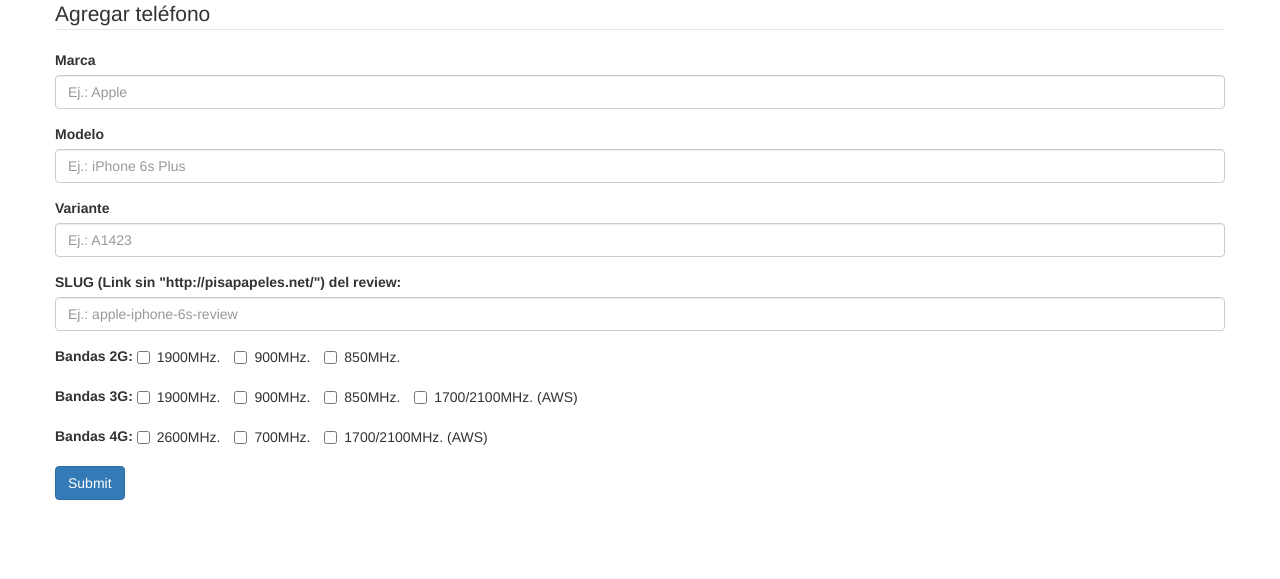
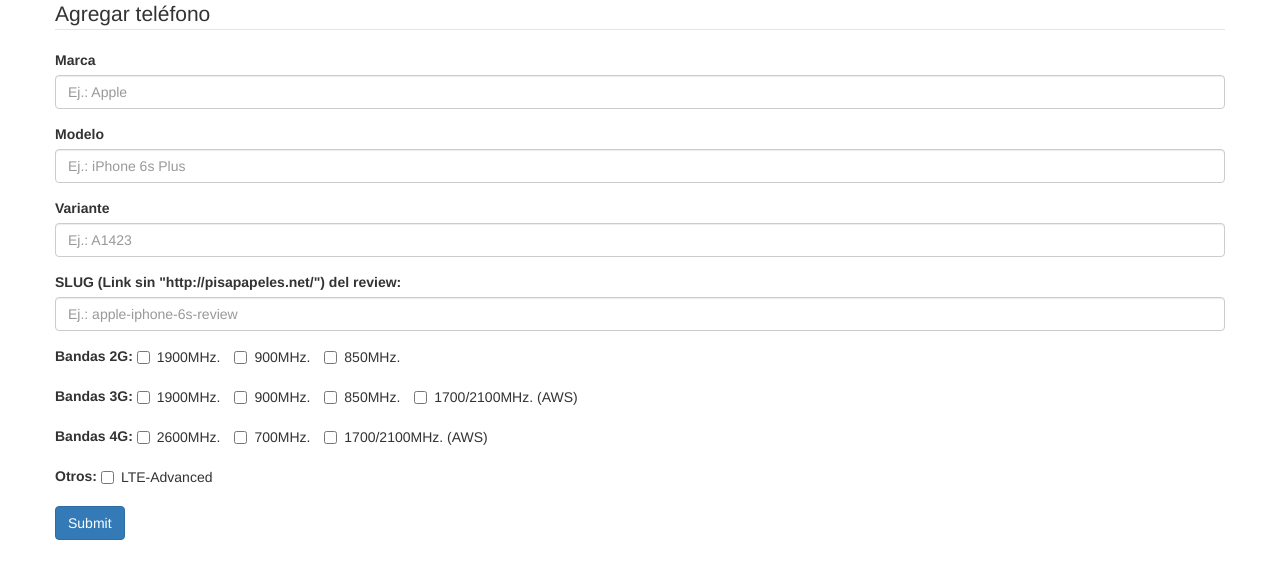
Before and after one commit to eperezf/BandasChile, a PHP site: page /add.php in a window 1280 px wide. Shown: the part 73-652 px from the top of the page. Run offline with PHP 8.4, Linux system fonts and the light colour scheme; the visitor is signed in with stand-in values (Sample User, id 1); some libraries are stand-ins or nearby versions.

Commit message:
System adds LTE-A variable

```diff
--- a/add.php
+++ b/add.php
@@ -121,10 +121,12 @@ require_once('config.php');
 				  <input type="checkbox" id="LTEAWS" name="LTEAWS" value="TRUE"> 1700/2100MHz. (AWS)
 				</label>
 			</div>
-
-
-
-
+			<div class="form-group">
+				<label>Otros:</label>
+				<label class="checkbox-inline">
+				  <input type="checkbox" id="LTEA" name="LTEA" value="TRUE"> LTE-Advanced
+				</label>
+			</div>
 			<button type="submit" class="btn btn-primary">Submit</button>
 		</form>
 	</div>
--- a/submit.php
+++ b/submit.php
@@ -41,11 +41,11 @@ $telefono->InsertBandas();
 <p>Modelo: <?php echo $telefono->Modelo ?></p>
 <p>Variante: <?php echo $telefono->Variante ?></p>
 <p>Nombre Completo: <?php echo $telefono->NombreCompleto ?></p>
-<p>----Bandas 2G----</p>
+<p>----Bandas 2G:----</p>
 <p>1900MHz.: <?php echo $telefono->GSM1900 ?></p>
 <p>900MHz.: <?php echo $telefono->GSM900 ?></p>
 <p>850MHz.: <?php echo $telefono->GSM850 ?></p>
-<p>----Bandas 3G----</p>
+<p>----Bandas 3G:----</p>
 <p>1900MHz.: <?php echo $telefono->UMTS1900 ?></p>
 <p>900MHz.: <?php echo $telefono->UMTS900 ?></p>
 <p>850MHz.: <?php echo $telefono->UMTS850 ?></p>
@@ -54,6 +54,8 @@ $telefono->InsertBandas();
 <p>2600MHz.: <?php echo $telefono->LTE2600 ?></p>
 <p>700MHz.: <?php echo $telefono->LTE700 ?></p>
 <p>AWS: <?php echo $telefono->LTEAWS ?></p>
+<p>------Otros:------</p>
+<p>LTE-Advanced: <?php echo $telefono->LTEA ?></p>
 <p>----RESULTADOS----</p>
 <p>Coincidencia en la base de datos: <?php echo $telefono->DuplicateMatch ?></p>
 <p>Estado del agregador de teléfono: <?php echo $telefono->InsertTelefonoResult ?></p>
```
Also changed, not shown: classesv2.php (+12 -4 lines).
